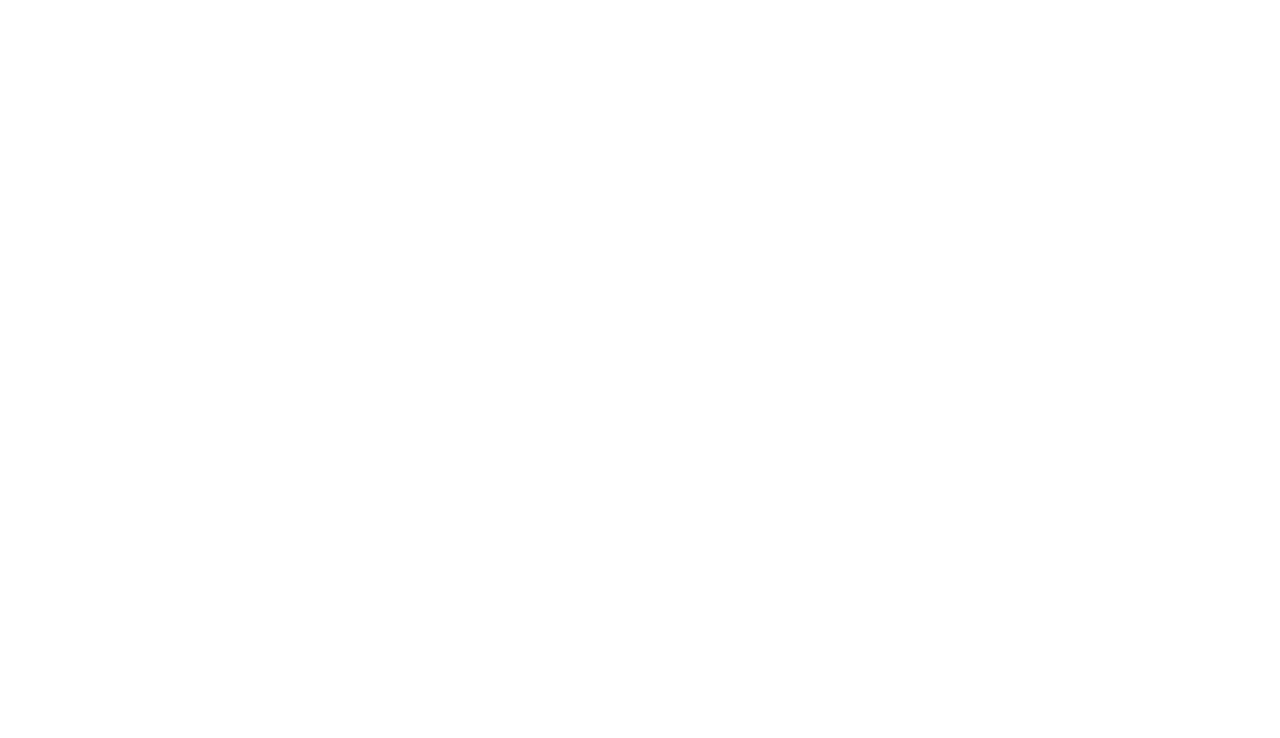
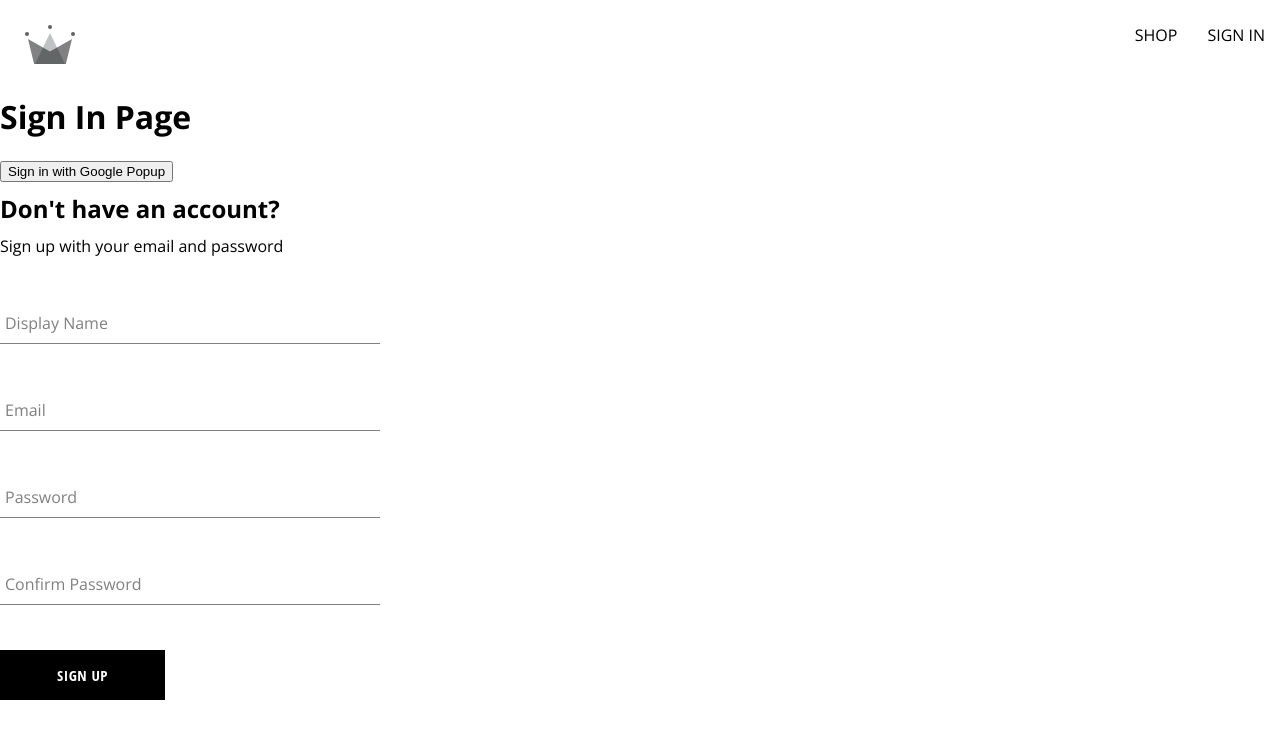
Before and after one commit to garcrich/crwn-clothing, a React (Create React App) app: page /auth in a window 1280 px wide. Before the commit this address had no page. Shown: the top 738 px of the page. Built offline with nearby package versions, Linux system fonts and the light colour scheme.

Commit message:
changes sigh-in to auth to better reflect behavior

```diff
--- a/src/App.js
+++ b/src/App.js
@@ -1,7 +1,7 @@
 import { Routes, Route } from 'react-router-dom';
 import Home from './routes/home/home.component.jsx';
 import Navigation from './routes/navigation/navigation.component.jsx';
-import SignIn from './routes/sign-in/sign-in.component.jsx'
+import SignIn from './routes/authentication/sign-in.component.jsx'
 
 const Shop = () => {
   return <h1>I am the shop page</h1>
@@ -13,7 +13,7 @@
       <Route path='/' element={<Navigation />}>
         <Route index element={<Home />} />
         <Route path='/shop' element={<Shop />} />
-        <Route path='/sign-in' element={<SignIn />} />
+        <Route path='/auth' element={<SignIn />} />
       </Route>
     </Routes>
   )
--- a/src/components/sign-up-form/sign-up-form.component.jsx
+++ b/src/components/authentication/authentication.component.jsx
@@ -3,7 +3,7 @@
 
 import FormInput from '../form-input/form-input.component';
 import Button from '../button/button.component';
-import './sign-up-form.styles.scss';
+import './authentication.styles.scss';
 
 const defaultFormFields = {
   displayName: '',
@@ -12,7 +12,7 @@
   confirmPassword: ''
 }
 
-const SignUpForm = () => {
+const Authentication = () => {
 
   const [formFields, setFormFields] = useState(defaultFormFields);
   const { displayName, email, password, confirmPassword } = formFields;
@@ -63,4 +63,4 @@
   )
 }
 
-export default SignUpForm;
+export default Authentication;
--- a/src/routes/sign-in/sign-in.component.jsx
+++ b/src/routes/authentication/sign-in.component.jsx
@@ -8,7 +8,7 @@
   createUserDocumentFromAuth
 } from '../../utils/firebase/firebase.utils';
 
-import SignUpForm from '../../components/sign-up-form/sign-up-form.component';
+import SignUpForm from '../../components/authentication/authentication.component';
 
 const SignIn = () => {
   const logGoogleUser = async () => {
--- a/src/routes/navigation/navigation.component.jsx
+++ b/src/routes/navigation/navigation.component.jsx
@@ -14,7 +14,7 @@
           <Link className='nav-link' to='/shop'>
             SHOP
           </Link>
-          <Link className='nav-link' to='/sign-in'>
+          <Link className='nav-link' to='/auth'>
             SIGN IN
           </Link>
         </div>
```
Also changed, not shown: src/components/authentication/authentication.styles.scss (renamed from src/components/sign-up-form/sign-up-form.styles.scss).
